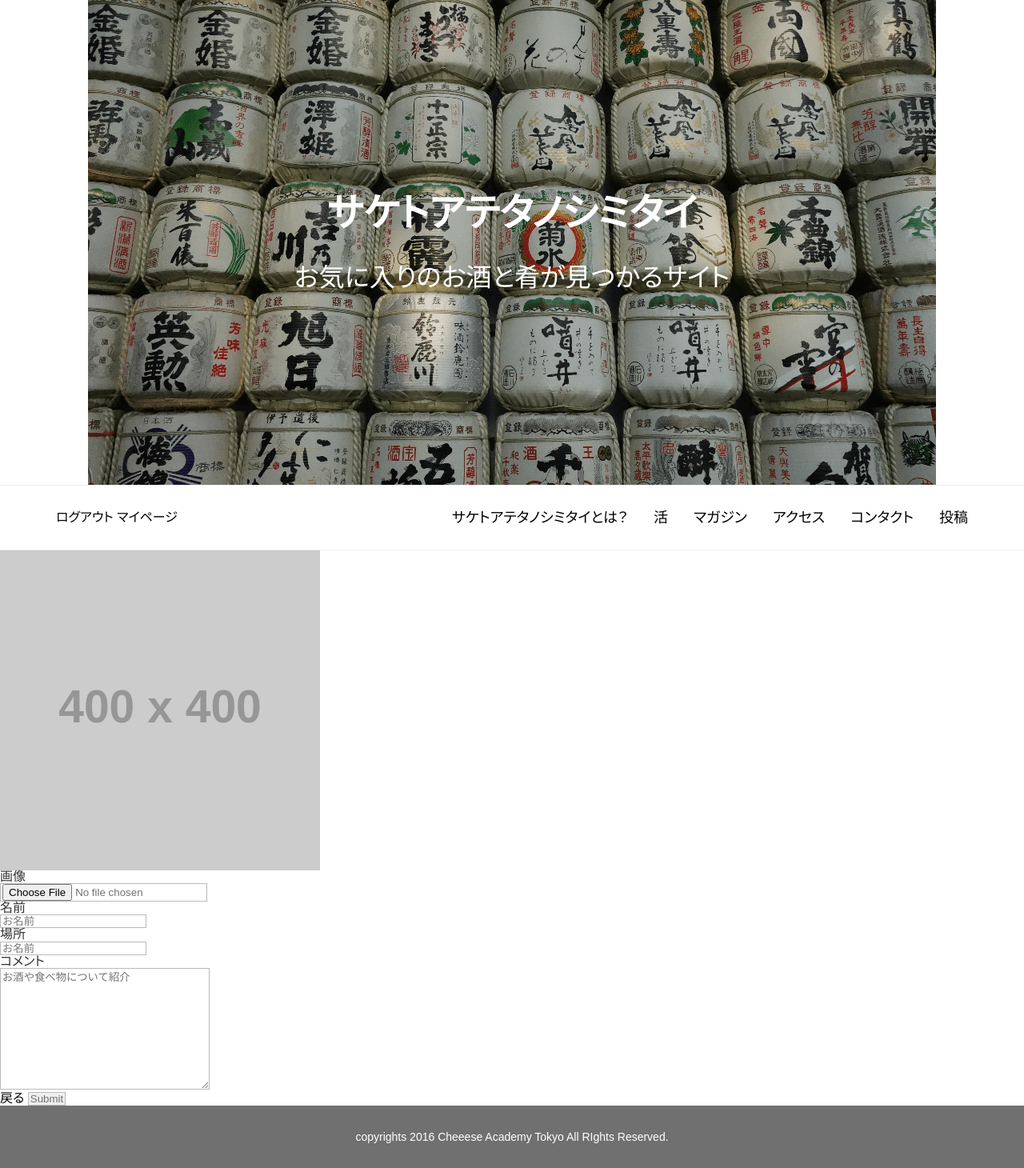
After one commit to daisakuisa/camp07, a PHP site: page /ki.php in a window 1280 px wide. The commit adds this page. Shown: the whole page at 80% size. Run offline with PHP 8.4, Linux system fonts and the light colour scheme; grey boxes labelled with a size stand in for pictures from a placeholder-image service; some libraries are stand-ins or nearby versions.

Commit message:
新しいタブ

```diff
--- /dev/null
+++ b/cam/ki.php
@@ -0,0 +1,90 @@
+<!DOCTYPE html>
+<html lang="ja">
+  <head>
+    <meta charset="UTF-8" />
+    <meta name="viewport" content="width=device-width" />
+    <title>saketoate</title>
+    <link
+      rel="stylesheet"
+      href="https://cdnjs.cloudflare.com/ajax/libs/font-awesome/4.7.0/css/font-awesome.min.css"
+    />
+    <link rel="stylesheet" href="css/reset.css" />
+    <link rel="stylesheet" href="css/style.css" />
+  </head>
+  <body>
+    <!--header-->
+    <header class="header">
+      <!-- main visual -->
+      <div class="main-visual">
+        <h1 class="site-title">
+          サケトアテタノシミタイ
+          <span class="site-title__sub"
+            >お気に入りのお酒と肴が見つかるサイト</span
+          >
+        </h1>
+
+        <img src="image/top/sake06.png" alt="肴の画像" />
+      </div>
+
+      <div class="header-above">
+        <div class="wrapper header-inner">
+          <p class="logo logo-header">
+            <a href="login.php">ログアウト</a>
+            <a href="newlog.php">マイページ</a>
+            <!-- <a href="#"
+              ><img
+                src="images/header/header_logo.png"
+                alt="Cheese Academy Tokyo"
+            /></a> -->
+          </p>
+          <button class="btn btn-mobileMenu">Menu</button>
+          <nav class="nav-outer">
+            <ul class="nav clearfix">
+              <li class="nav-item"><a href="#about">サケトアテタノシミタイとは？</a></li>
+              <li class="nav-item"><a href="#course">活</a></li>
+              <li class="nav-item"><a href="#news">マガジン</a></li>
+              <li class="nav-item"><a href="#access">アクセス</a></li>
+              <li class="nav-item"><a href="#contact">コンタクト</a></li>
+              <li class="nav-item"><a href="km/km.php">投稿</a></li>
+            </ul>
+          </nav>
+        </div>
+      </div>
+    </header>
+    <!--//header-->
+<!-- コメントフォーム -->
+    <form action="ki_insert.php" method="post" enctype="multipart/form-data">
+    <p class="km-thumb">
+    <img src="https://placehold.jp/400x400.png" alt=""></p>
+<dt>画像</dt>
+<dd><input type="file" name="fname" class="cms-item"accept="image/*"></dd>
+<dt>名前</dt>
+<dd><input type="text" name="km_name" placeholder="お名前" class="km_name"></dd>
+<dt>場所</dt>
+<dd><input type="text" name="km_name" placeholder="お名前" class="km_name"></dd>
+<dt>コメント</dt>
+<dd><textarea name="km_text" id="" cols="30" rows="10">お酒や食べ物について紹介</textarea></dd>
+
+
+<ul>
+    <li>
+        <a href="">戻る</a>
+        <input type="submit" id=btn-update vlue="登録">
+    </li>
+</ul>
+</form>
+<!--footer-->
+<footer class="footer text-center">
+      <div class="wrapper">
+        <small class="copyrights"
+          >copyrights 2016 Cheeese Academy Tokyo All RIghts Reserved.
+        </small>
+      </div>
+    </footer>
+    <!--// footer-->
+    <!-- jqueryを使う時はここでCDNを読み込みます（必ず先に読み込む） -->
+    <script src="https://code.jquery.com/jquery-3.2.1.min.js"></script>
+    <!-- ここにjsを読み込みます -->
+    <script src="js/app.js"></script>
+  </body>
+</html>
```
Also changed, not shown: cam/select.php (+5 -2 lines), cam/ki.insert.php (added).
